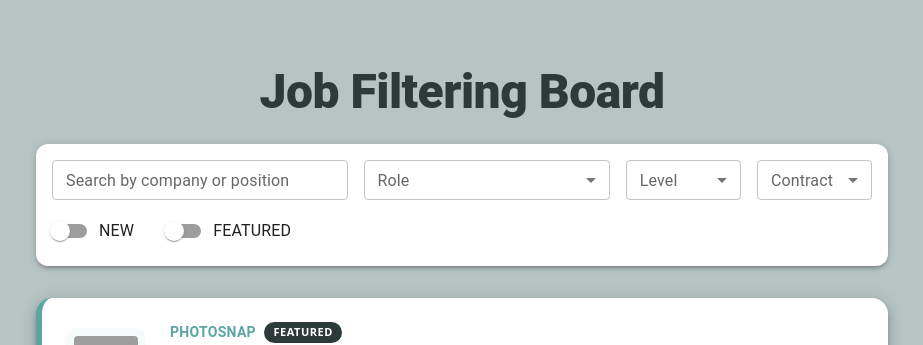
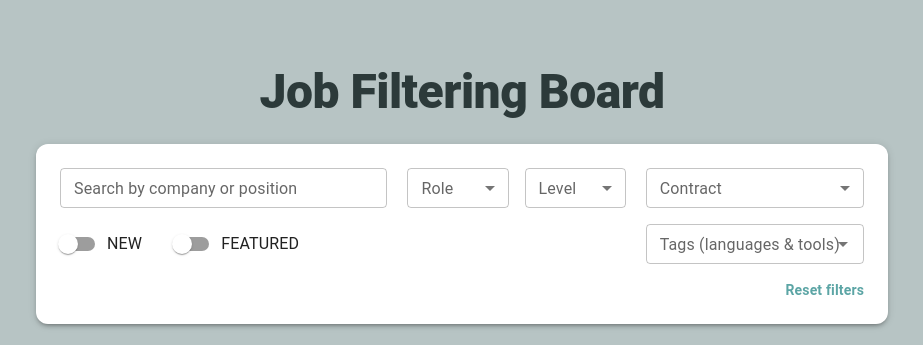
Before and after one commit to simonecontidev/next-js-job-filtering-board, a Next.js app: page / in a window 1280 px wide. Shown: the top 345 px of the page, without its empty margins (178-1101 px from the left). Built offline with nearby package versions, Linux system fonts and the light colour scheme; grey boxes are pictures that could not be loaded.

Commit message:
filter by tag
Signed-off-by: simonecontidev <barriotropical@gmail.com>

```diff
--- a/src/app/page.tsx
+++ b/src/app/page.tsx
@@ -13,6 +13,8 @@ import {
   InputLabel,
   Select,
   MenuItem,
+  Autocomplete,
+  Chip,
 } from "@mui/material";
 import data from "../data/data.json";
 import JobListing from "../components/JobListing";
@@ -27,6 +29,7 @@ export default function Home() {
   const [role, setRole] = React.useState<string | "">("");
   const [level, setLevel] = React.useState<string | "">("");
   const [contract, setContract] = React.useState<string | "">("");
+  const [selectedTags, setSelectedTags] = React.useState<string[]>([]);
 
   // -------- Opzioni derivate dai dati
   const roles = React.useMemo(
@@ -41,8 +44,16 @@ export default function Home() {
     () => Array.from(new Set(data.map((d) => d.contract))).sort(),
     []
   );
+  const tagOptions = React.useMemo(() => {
+    const tags = new Set<string>();
+    data.forEach((d) => {
+      d.languages.forEach((l) => tags.add(l));
+      d.tools.forEach((t) => tags.add(t));
+    });
+    return Array.from(tags).sort();
+  }, []);
 
-  // -------- Filtro
+  // -------- Filtro principale
   const filtered: Job[] = React.useMemo(() => {
     const q = search.trim().toLowerCase();
 
@@ -53,6 +64,14 @@ export default function Home() {
       if (level && job.level !== level) return false;
       if (contract && job.contract !== contract) return false;
 
+      // filtro per tag
+      if (selectedTags.length > 0) {
+        const jobTags = new Set([...job.languages, ...job.tools]);
+        const allIncluded = selectedTags.every((t) => jobTags.has(t));
+        if (!allIncluded) return false;
+      }
+
+      // filtro testuale
       if (q) {
         const haystack = `${job.company} ${job.position} ${job.role} ${job.level}`.toLowerCase();
         if (!haystack.includes(q)) return false;
@@ -60,32 +79,55 @@ export default function Home() {
 
       return true;
     });
-  }, [search, onlyNew, onlyFeatured, role, level, contract]);
+  }, [search, onlyNew, onlyFeatured, role, level, contract, selectedTags]);
+
+  // -------- Reset rapido
+  const handleReset = () => {
+    setSearch("");
+    setOnlyNew(false);
+    setOnlyFeatured(false);
+    setRole("");
+    setLevel("");
+    setContract("");
+    setSelectedTags([]);
+  };
 
   return (
     <Container maxWidth="md" sx={{ py: 8 }}>
       <Typography
         variant="h3"
         gutterBottom
-        sx={{ fontWeight: 800, textAlign: "center", color: "#2C3A3A", mb: 3, letterSpacing: "-0.5px" }}
+        sx={{
+          fontWeight: 800,
+          textAlign: "center",
+          color: "#2C3A3A",
+          mb: 3,
+          letterSpacing: "-0.5px",
+        }}
       >
         Job Filtering Board
       </Typography>
 
-      {/* Filter bar semplice */}
+      {/* ------------------ FILTER BAR ------------------ */}
       <Paper
         elevation={3}
         sx={{
           position: "sticky",
           top: 0,
           zIndex: 1,
-          p: 2,
-          mb: 4,
+          p: 3,
+          mb: 5,
           borderRadius: 3,
           backdropFilter: "saturate(1.2) blur(8px)",
         }}
       >
-        <Box sx={{ display: "grid", gap: 2, gridTemplateColumns: { xs: "1fr", md: "1.2fr 1fr 1fr" } }}>
+        <Box
+          sx={{
+            display: "grid",
+            gap: 2.5,
+            gridTemplateColumns: { xs: "1fr", md: "1.5fr 1fr 1fr" },
+          }}
+        >
           {/* Search + toggles */}
           <Box sx={{ display: "grid", gap: 1.5 }}>
             <TextField
@@ -106,14 +148,11 @@ export default function Home() {
             </Box>
           </Box>
 
-          {/* Role */}
+          {/* Role / Level */}
+          <Box sx={{ display: "grid", gridTemplateColumns: "1fr 1fr", gap: 2 }}>
             <FormControl size="small">
               <InputLabel>Role</InputLabel>
-            <Select
-              label="Role"
-              value={role}
-              onChange={(e) => setRole(String(e.target.value))}
-            >
+              <Select label="Role" value={role} onChange={(e) => setRole(String(e.target.value))}>
                 <MenuItem value="">All</MenuItem>
                 {roles.map((r) => (
                   <MenuItem key={r} value={r}>
@@ -123,15 +162,9 @@ export default function Home() {
               </Select>
             </FormControl>
 
-          {/* Level / Contract in colonna su mobile */}
-          <Box sx={{ display: "grid", gap: 2, gridTemplateColumns: { xs: "1fr", sm: "1fr 1fr" } }}>
             <FormControl size="small">
               <InputLabel>Level</InputLabel>
-              <Select
-                label="Level"
-                value={level}
-                onChange={(e) => setLevel(String(e.target.value))}
-              >
+              <Select label="Level" value={level} onChange={(e) => setLevel(String(e.target.value))}>
                 <MenuItem value="">All</MenuItem>
                 {levels.map((l) => (
                   <MenuItem key={l} value={l}>
@@ -140,7 +173,10 @@ export default function Home() {
                 ))}
               </Select>
             </FormControl>
+          </Box>
 
+          {/* Contract + Tags */}
+          <Box sx={{ display: "grid", gap: 2 }}>
             <FormControl size="small">
               <InputLabel>Contract</InputLabel>
               <Select
@@ -156,17 +192,52 @@ export default function Home() {
                 ))}
               </Select>
             </FormControl>
+
+            <Autocomplete
+              multiple
+              size="small"
+              options={tagOptions}
+              value={selectedTags}
+              onChange={(_, v) => setSelectedTags(v)}
+              renderTags={(value, getTagProps) =>
+                value.map((option, index) => (
+                  <Chip
+                    variant="outlined"
+                    label={option}
+                    {...getTagProps({ index })}
+                    key={option}
+                  />
+                ))
+              }
+              renderInput={(params) => <TextField {...params} label="Tags (languages & tools)" />}
+            />
           </Box>
+        </Box>
+
+        {/* Reset */}
+        <Box sx={{ display: "flex", justifyContent: "flex-end", mt: 2 }}>
+          <Typography
+            variant="body2"
+            sx={{
+              color: "#5CA5A5",
+              cursor: "pointer",
+              fontWeight: 600,
+              "&:hover": { textDecoration: "underline" },
+            }}
+            onClick={handleReset}
+          >
+            Reset filters
+          </Typography>
         </Box>
       </Paper>
 
-      {/* Lista filtrata */}
+      {/* ------------------ JOB LISTINGS ------------------ */}
       {filtered.map((job) => (
         <JobListing
           key={job.id}
           company={job.company}
           logo={job.logo}
-          newJob={job.new}
+          newJob={Boolean(job.new)}
           featured={job.featured}
           position={job.position}
           role={job.role}
```
Lines whose indentation alone changed are shown as unchanged.
